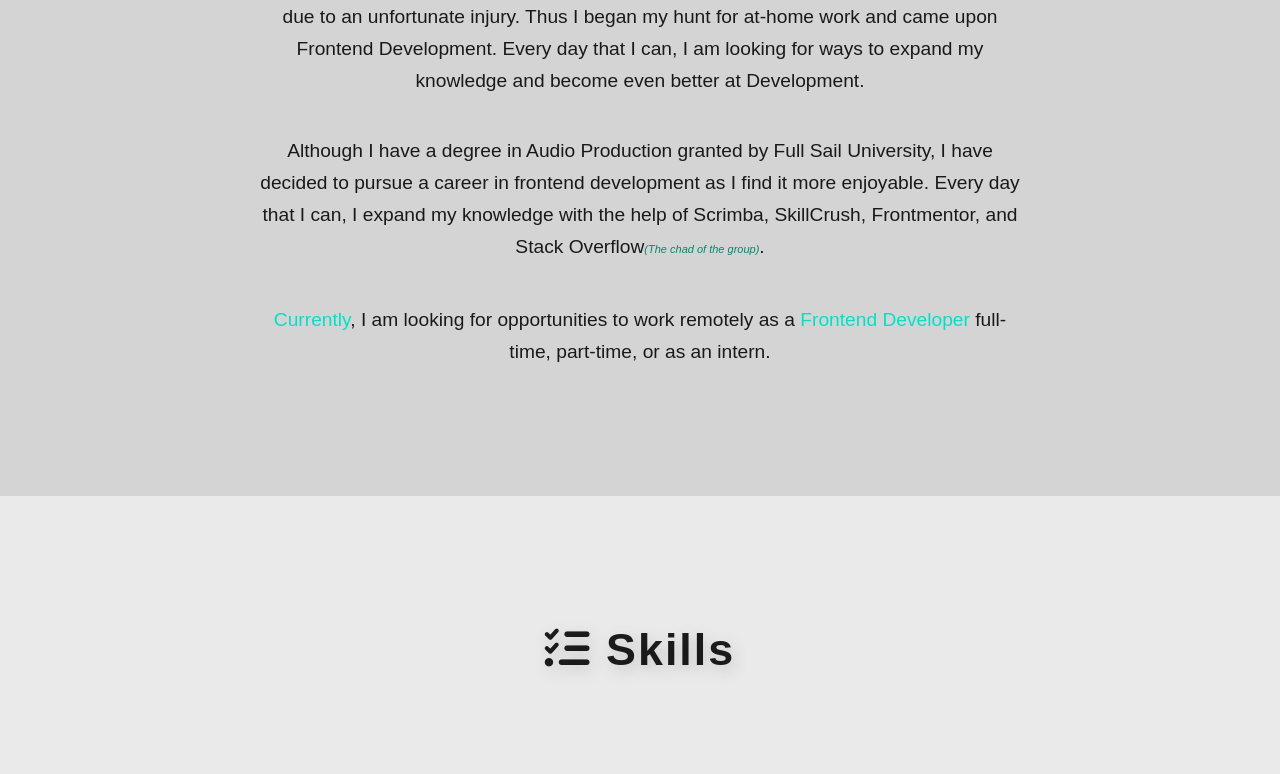
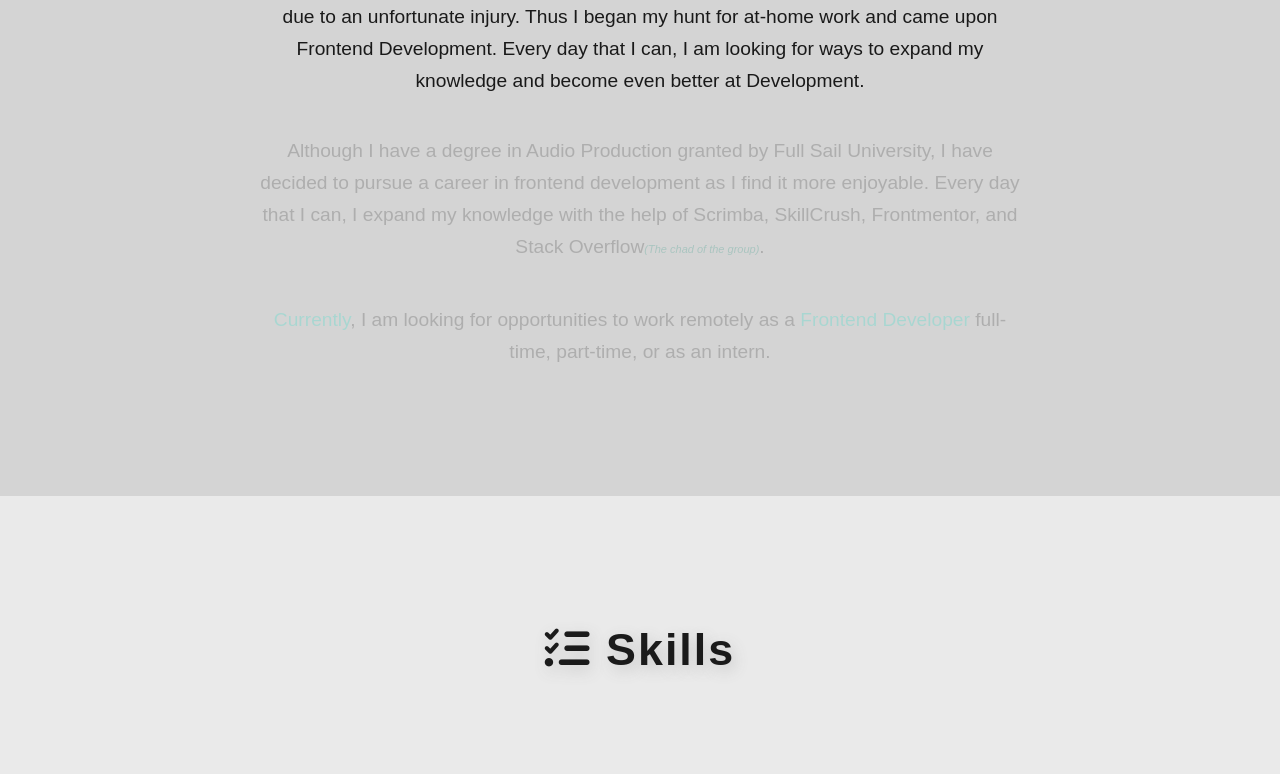
Before and after one commit to TroyRichardsDA/Portfolio-React-Revamp, a React (Create React App) app: page / in a window 1280 px wide. Shown: the part 1200-1974 px from the top of the page. Built offline with nearby package versions, Linux system fonts and the light colour scheme.

Commit message:
About Scroll Opacity Added

```diff
--- a/src/App.js
+++ b/src/App.js
@@ -6,9 +6,11 @@ import Contact from "./Components/Contact/Contact";
 import Footer from "./Components/Footer/Footer";
 import logo from "./logo.svg";
 import Projects from "./Components/Projects/Projects";
+import ScrollObserver from "./Context/ScrollObsever";
 
 function App() {
   return (
+    <ScrollObserver>
       <div className="App">
         <Nav logo={logo} />
         <Header />
@@ -18,6 +20,7 @@ function App() {
         <Contact />
         <Footer />
       </div>
+    </ScrollObserver>
   );
 }
 
--- a/src/Components/About/About.js
+++ b/src/Components/About/About.js
@@ -7,8 +7,38 @@ import {
   TextContainer,
   Wrapper,
 } from "./AboutStyles";
+import { useEffect } from "react/cjs/react.development";
+import { useRef } from "react";
+import { useContext } from "react";
+import { ScrollContext } from "../../Context/ScrollObsever";
+
+const opacityControl = (sectionProgress, blockNo) => {
+  const progress = sectionProgress - blockNo;
+  if (progress >= 0 && progress < 1) return 1;
+  return 0.2;
+};
 
 export default function About() {
+  const { scrollY } = useContext(ScrollContext);
+  const refContainer = useRef(null);
+
+  const numOfPages = 3;
+  let progress = 0;
+
+  const { current: elContainer } = refContainer;
+  if (elContainer) {
+    const { clientHeight, offsetTop } = elContainer;
+    const screenH = window.innerHeight;
+    const halfH = screenH / 2;
+    const percentY =
+      Math.min(
+        clientHeight + halfH,
+        Math.max(-screenH, scrollY - offsetTop) + halfH
+      ) / clientHeight;
+
+    progress = Math.min(numOfPages - 0.5, Math.max(0.5, percentY * numOfPages));
+  }
+
   return (
     <Container id="about">
       <Wrapper
@@ -16,14 +46,16 @@ export default function About() {
         whileInView={{ opacity: 1, y: 0 }}
         transition={{ duration: 2 }}
         viewport={{ once: true }}
+        ref={refContainer}
       >
         <Header>
           <i className="header-icon fas fa-user"></i> About
         </Header>
+
         <SubHeader>Hello,</SubHeader>
 
         <TextContainer>
-          <Text>
+          <Text style={{ opacity: opacityControl(progress, 0) }}>
             Hello again ! My name is Troy Richards, and I have recently started
             my journey to becoming a Frontend Developer. After Covid-19 caused
             me to lose my job as a server, I began my hunt for a more stable
@@ -32,7 +64,7 @@ export default function About() {
             upon Frontend Development. Every day that I can, I am looking for
             ways to expand my knowledge and become even better at Development.
           </Text>
-          <Text>
+          <Text style={{ opacity: opacityControl(progress, 1) }}>
             Although I have a degree in Audio Production granted by Full Sail
             University, I have decided to pursue a career in frontend
             development as I find it more enjoyable. Every day that I can, I
@@ -40,7 +72,7 @@ export default function About() {
             Frontmentor, and Stack Overflow
             <Small>(The chad of the group)</Small>.
           </Text>
-          <Text>
+          <Text style={{ opacity: opacityControl(progress, 2) }}>
             <span className="important-text">Currently</span>, I am looking for
             opportunities to work remotely as a{" "}
             <span className="important-text">Frontend Developer </span>{" "}
--- a/src/Components/About/AboutStyles.js
+++ b/src/Components/About/AboutStyles.js
@@ -61,4 +61,6 @@ export const TextContainer = styled.div`
   })}
 `;
 
-export const Text = styled.p``;
+export const Text = styled.p`
+  transition: 0.3s;
+`;
--- a/src/Components/Header/HeaderStyles.js
+++ b/src/Components/Header/HeaderStyles.js
@@ -22,6 +22,8 @@ export const Wrapper = styled.div`
   display: flex;
   flex-direction: column;
   align-items: center;
+
+  text-align: center;
 `;
 
 export const Greeting = styled.h2`
--- a/src/Components/Skills/Skills.js
+++ b/src/Components/Skills/Skills.js
@@ -18,9 +18,10 @@ export default function Skills() {
         viewport={{ once: true }}
       >
         <Header>
-          <i class="header-icon fas fa-tasks"></i> Skills
+          <i className="header-icon fas fa-tasks"></i> Skills
         </Header>
-        <Marquee duration={8000} className="marquee" pauseOnHover={true}>
+
+        <Marquee duration={8000} pauseOnHover={true}>
           <DevSkill>
             <i className="fab fa-html5"></i> HTML{" "}
             <i className="fab fa-html5"></i>
@@ -47,7 +48,6 @@ export default function Skills() {
           <DevSkill>
             <SiStyledcomponents /> Styled Components <SiStyledcomponents />{" "}
           </DevSkill>
-
           <DevSkill>
             <SiSass /> Sass w/ Gulp <DiGulp />{" "}
           </DevSkill>
--- /dev/null
+++ b/src/Context/ScrollObsever.jsx
@@ -0,0 +1,25 @@
+import React, { useEffect, useState, createContext, useCallback } from "react";
+
+export const ScrollContext = createContext({
+  scrollY: 0,
+});
+
+const ScrollObserver = ({ children }) => {
+  const [scrollY, setScrollY] = useState(0);
+  const handleScroll = useCallback(() => {
+    setScrollY(window.scrollY);
+  }, []);
+
+  useEffect(() => {
+    document.addEventListener("scroll", handleScroll, { passive: true });
+    return () => document.removeEventListener("scroll", handleScroll);
+  }, [handleScroll]);
+
+  return (
+    <ScrollContext.Provider value={{ scrollY }}>
+      {children}
+    </ScrollContext.Provider>
+  );
+};
+
+export default ScrollObserver;
```
Also changed, not shown: 1 other file (tests, documents, lock files or other folders). Lines whose indentation alone changed are shown as unchanged.
